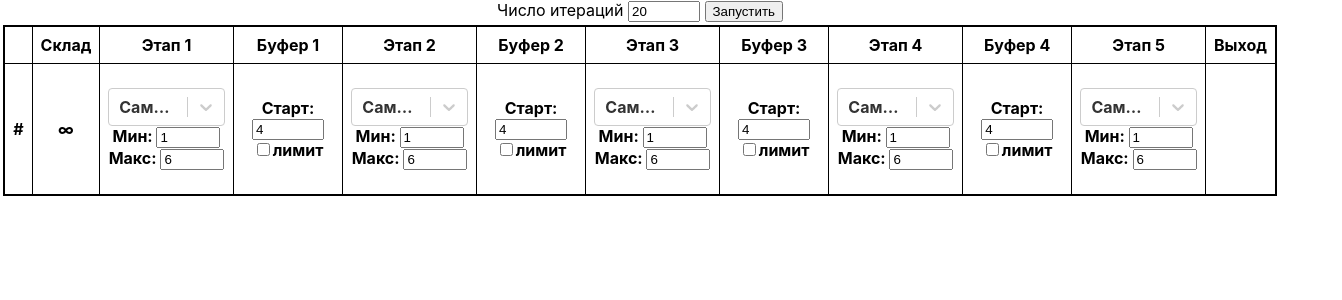
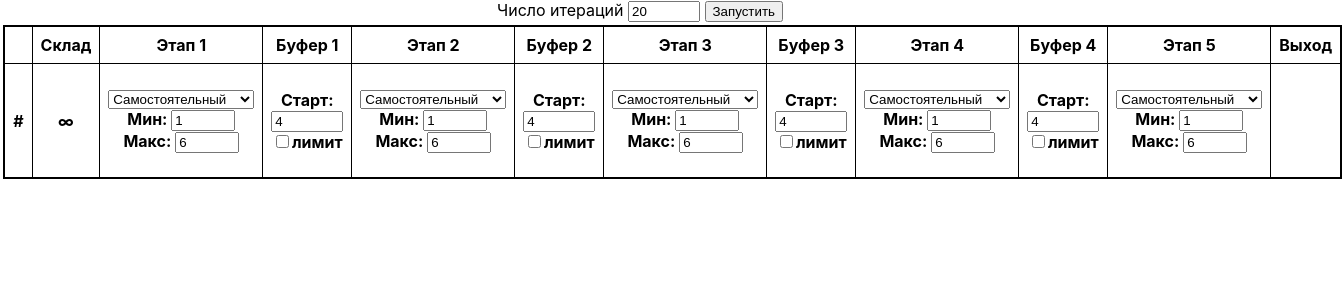
Before and after one commit to tsergey-tm/toc-dice-game, a React (Create React App) app: page / in a window 1280 px wide. Shown: the top 300 px of the page, 1342 px wide, since content can reach past the window. Built offline with nearby package versions, Linux system fonts and the light colour scheme; the HTML template or start-up script is replaced by a standard one.

Commit message:
Remove react-select

```diff
--- a/package.json
+++ b/package.json
@@ -11,7 +11,6 @@
     "react": "^18.2.0",
     "react-dom": "^18.2.0",
     "react-scripts": "5.0.1",
-    "react-select": "^5.7.4",
     "typescript": "^4.9.5",
     "web-vitals": "^2.1.4"
   },
--- a/src/components/StepSelector.tsx
+++ b/src/components/StepSelector.tsx
@@ -1,5 +1,4 @@
 import React, {FC, useState} from "react";
-import Select from 'react-select';
 
 class StepInitParam {
     index: number;
@@ -55,19 +54,22 @@ const StepSelector: FC<StepInitComponentParam> = (param: StepInitComponentParam)
         }
     }
 
-    function setAcceptFromOption(option: { value: number, label: string } | null) {
-        const value = option == null ? 0 : option.value;
-        setAcceptFrom(value);
+    function setAcceptFromOption( newValue: number) {
 
-        param.handler(new StepInitParam(param.initParam.index, minValue, maxValue, value));
+        setAcceptFrom(newValue);
+
+        param.handler(new StepInitParam(param.initParam.index, minValue, maxValue, newValue));
     }
 
     return (
-        <p><Select
-            options={options}
-            defaultValue={options[acceptFrom]}
-            onChange={setAcceptFromOption}
-        />
+        <p><select
+            onChange={e => setAcceptFromOption(Number(e.target.value))}
+        >
+            {
+                options.map(({value,label}) =>
+                    <option key={"stepsel-"+param.initParam.index+"-val-"+value} value={value}>{label}</option> )
+            }
+        </select><br/>
             Мин: <input
                 type="number"
                 placeholder="Min"
```
Also changed, not shown: 1 other file (tests, documents, lock files or other folders).
